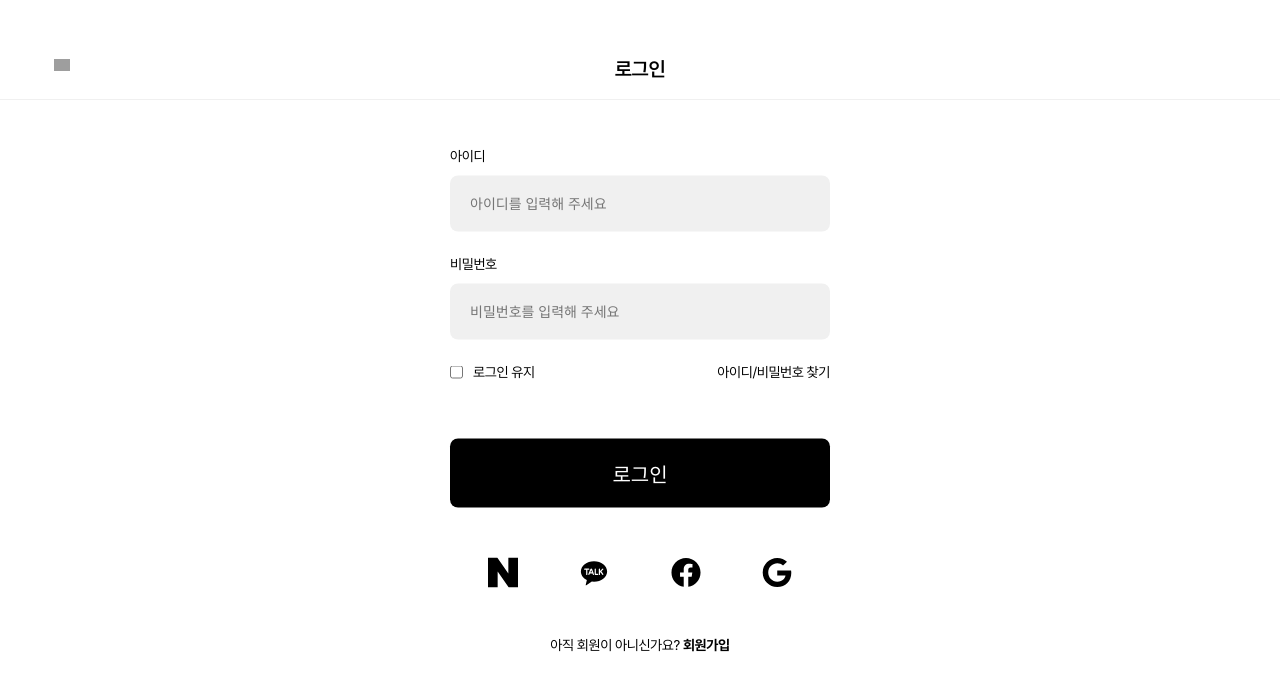
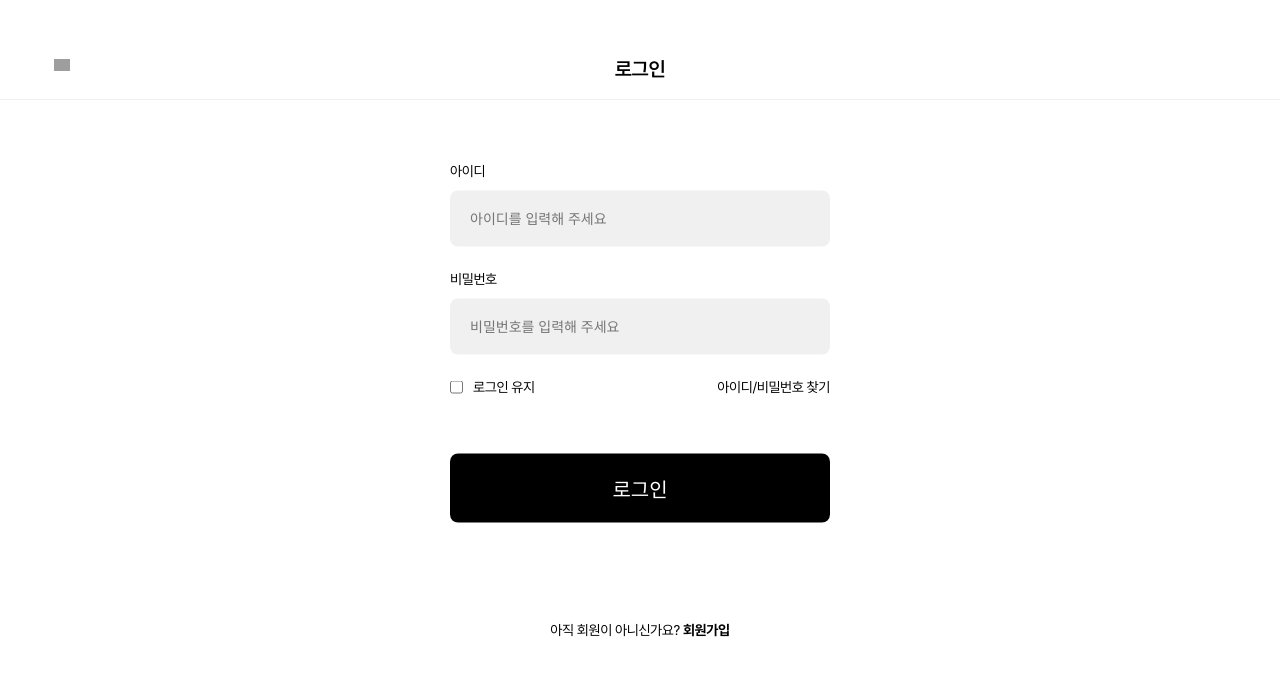
Before and after one commit to petD-ary/petDiary, a Next.js app: page /login in a window 1280 px wide. Shown: the top 690 px of the page. Built offline with nearby package versions, Linux system fonts and the light colour scheme; grey boxes are pictures that could not be loaded.

Commit message:
Rename:PetAccount파일속  heading파일 삭제, petinfoForm 파일 생성 후 petAccount파일 이름 index.tsx로 수정 후 이동

```diff
--- a/app/components/Login/Heading/Login.tsx
+++ b/app/components/Login/Heading/Login.tsx
@@ -1,9 +1,6 @@
 "use client";
 import React from "react";
 import styled from "styled-components";
-import { FaFacebook, FaGoogle, FaTwitter } from "react-icons/fa";
-import { RiKakaoTalkFill } from "react-icons/ri";
-import { SiNaver } from "react-icons/si";
 
 const LoginContainer = styled.div`
   position: absolute;
@@ -122,10 +119,10 @@ export const Login = () => {
         <SubmitButton type="submit">로그인</SubmitButton>
       </form>
       <SocialIcons>
-        <SiNaver className="icon" />
+        {/* <SiNaver className="icon" />
         <RiKakaoTalkFill className="icon" />
         <FaFacebook className="icon" />
-        <FaGoogle className="icon" />
+        <FaGoogle className="icon" /> */}
       </SocialIcons>
       <RegisterLink>
         <p>
--- a/app/components/PetAccount/Heading/PetForm.tsx
+++ b/app/components/PetAccount/petInfoForm/index.tsx
@@ -71,7 +71,7 @@ const FormGroup = styled.div`
   }
 `;
 
-export const PetForm = () => {
+export const index = () => {
   const [petType, setPetType] = useState("");
   const [breed, setBreed] = useState("");
   const [name, setName] = useState("");
@@ -108,7 +108,7 @@ export const PetForm = () => {
         </FormGroup>
 
         <FormGroup>
-          <label>성별*</label>
+          <label>성별 *</label>
           <SelectBox>
             <TypeButton type="남자" selectedType={gender} setType={setGender} />
             <TypeButton type="여자" selectedType={gender} setType={setGender} />
```
Also changed, not shown: app/(home)/account/page.tsx (+8 -9 lines).
